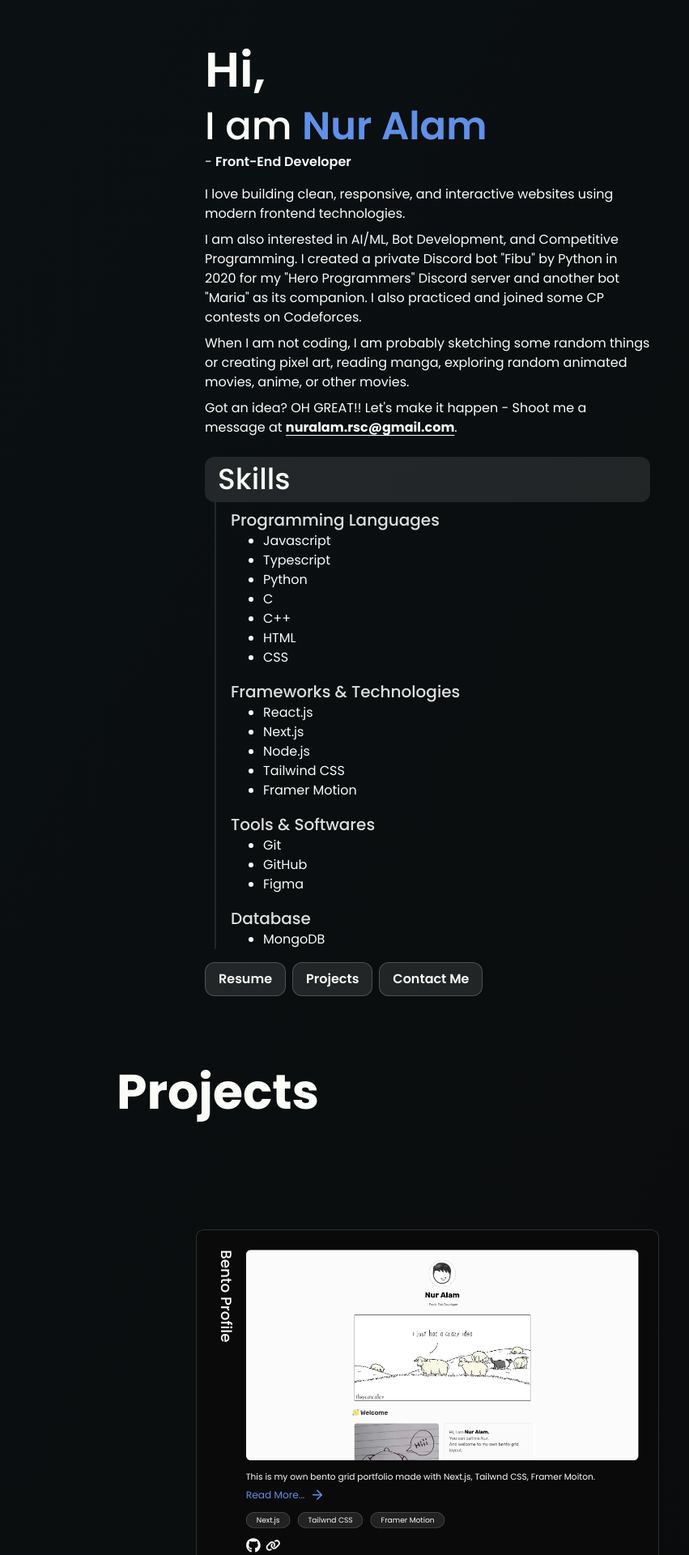
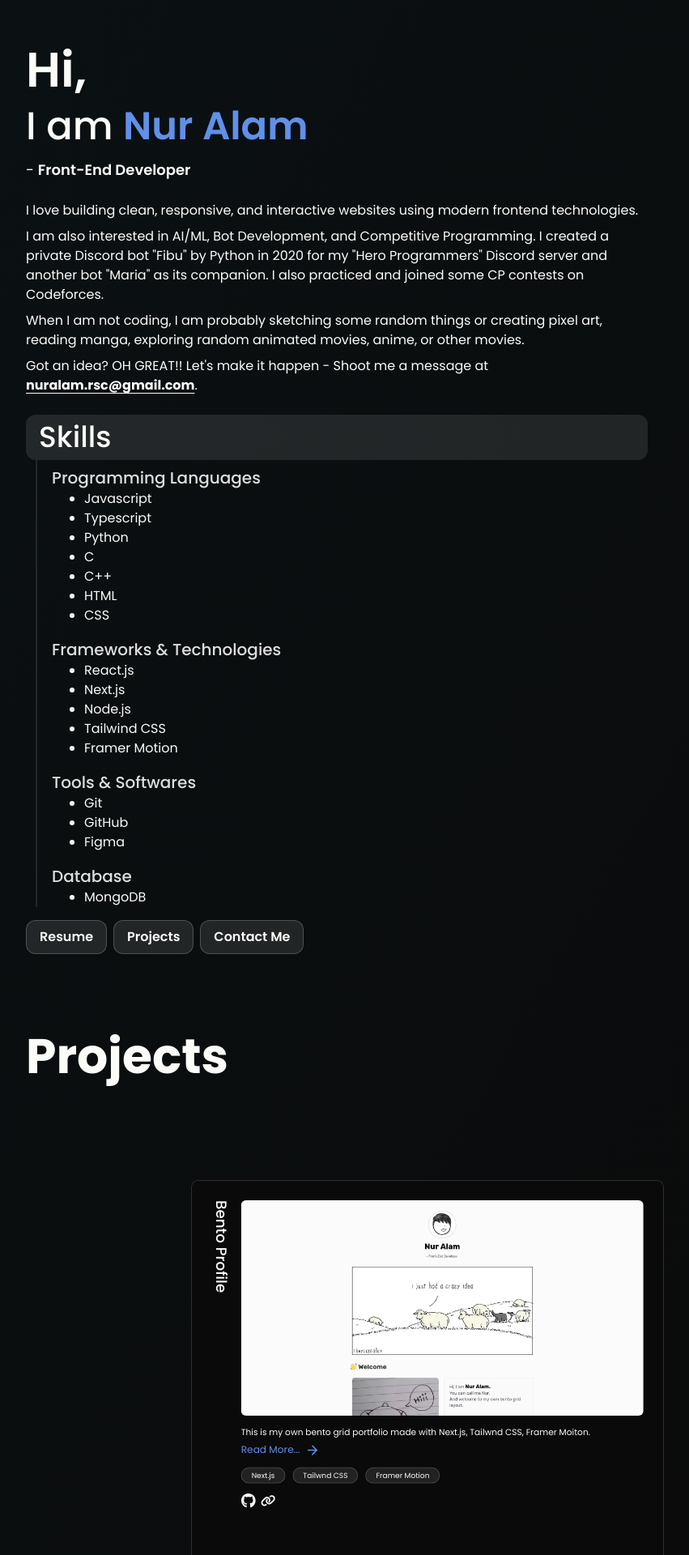
Before and after one commit to NurAlam123/natrium, a Next.js app: page / in a window 1280 px wide. Shown: the part 760-2680 px from the top of the page at 81% size, without its empty margins (112-963 px from the left). Built offline with nearby package versions, Linux system fonts and the light colour scheme.

Commit message:
fix: fix some style

```diff
--- a/src/app/page.tsx
+++ b/src/app/page.tsx
@@ -6,9 +6,11 @@
     <>
       <main className="max-w-screen-2xl mx-auto">
         <Hero />
-        <About />
-        <Projects />
-        <Contact />
+        <section className="max-w-screen-lg mx-auto">
+          <About />
+          <Projects />
+          <Contact />
+        </section>
         {/* React Hot Toast */}
         <Toaster position="top-center" reverseOrder={false} />
       </main>
--- a/src/components/About/Description.tsx
+++ b/src/components/About/Description.tsx
@@ -5,7 +5,7 @@
   return (
     <>
       {/* Description */}
-      <div className="max-w-[550px] mb-6 space-y-2 mx-auto">
+      <div className="max-w-screen-md mb-6 space-y-2">
         <SlideIn>
           <p className="text-secondary">
             I love building clean, responsive, and interactive websites using
--- a/src/components/About/Greetings.tsx
+++ b/src/components/About/Greetings.tsx
@@ -10,7 +10,7 @@
           <h2 className="mb-4 font-semibold">Hi,</h2>
         </SlideIn>
         <SlideIn>
-          <h3 className="mb-2 font-medium">
+          <h3 className="mb-4 font-medium">
             I am{" "}
             <span className="text-blue font-semibold">
               Nur Alam<span className="animate-ping">.</span>
@@ -18,7 +18,7 @@
           </h3>
         </SlideIn>
         <SlideIn>
-          <p className="text-daisy mb-4">
+          <p className="text-daisy mb-6 text-lg">
             {/* A Web Developer - Currently learning{" "}
               <strong>Web Development</strong> */}
             - <strong className="font-semibold">Front-End Developer</strong>
--- a/src/components/About/Skills.tsx
+++ b/src/components/About/Skills.tsx
@@ -4,7 +4,7 @@
 const Skills = () => {
   return (
     <div>
-      <div className=" w-full bg-dark-1  rounded-xl px-4 py-2 relative">
+      <div className=" w-full max-w-screen-md  bg-dark-1  rounded-xl px-4 py-2 relative">
         <h4>Skills</h4>
       </div>
       <div className="relative text-daisy">
@@ -41,7 +41,7 @@
 
 const ListItem = ({ children }: { children: React.ReactNode }) => {
   return (
-    <li className="list-item hover:text-blue hover:font-bold transition duration-700 w-fit">
+    <li className="list-item hover:text-blue hover:font-medium transition duration-700 w-fit">
       {children}
     </li>
   );
--- a/src/components/Projects/ProjectCard.tsx
+++ b/src/components/Projects/ProjectCard.tsx
@@ -47,11 +47,11 @@
     <motion.section
       style={{
         scale,
-        top: `calc(10% + ${index * 20}px)`,
+        top: `calc(5% + ${index * 20}px)`,
       }}
-      className="sticky mb-2 h-svh"
+      className="sticky mb-4"
     >
-      <div className="p-4 md:p-8 mt-4 h-[424px] md:h-[640px] bg-dark border border-dark-2 rounded-xl flex gap-4 max-w-screen-md mx-auto">
+      <div className="p-4 md:p-8 mt-4 h-[428px] md:h-[640px] bg-dark border border-dark-2 rounded-xl flex gap-4 max-w-screen-md mx-auto">
         <div className="w-8">
           <Link
             href={"#"}
@@ -69,7 +69,7 @@
             height={720}
           />
           <div className="space-y-2">
-            <p className="text-sm line-clamp-1">{description}</p>
+            <p className="text-sm line-clamp-3">{description}</p>
             <Link className="inline-flex gap-2 text-blue" href={"#"}>
               Read More...
               <ArrowRight />
--- a/src/sections/About.tsx
+++ b/src/sections/About.tsx
@@ -7,7 +7,7 @@
 
 const About = () => {
   return (
-    <section className="flex justify-center m-4 mb-12" id="about">
+    <section className="m-4 mb-12" id="about">
       <div className="overflow-hidden">
         <div>
           <Greetings />
--- a/src/sections/Contact.tsx
+++ b/src/sections/Contact.tsx
@@ -15,7 +15,7 @@
     <motion.section
       id="contact"
       ref={containerRef}
-      className="flex justify-center items-center relative mx-4 h-svh"
+      className="flex justify-center relative mx-4 py-16"
       style={{
         opacity: scrollYProgress,
       }}
--- a/src/sections/Hero.tsx
+++ b/src/sections/Hero.tsx
@@ -3,7 +3,7 @@
 
 const Hero = () => {
   return (
-    <section className="h-screen flex justify-center items-center relative">
+    <section className="h-[100svh] lg:h-screen flex justify-center items-center relative">
       <div>
         <NameAndAddress />
         <HeroNavigation />
--- a/src/sections/Projects.tsx
+++ b/src/sections/Projects.tsx
@@ -15,10 +15,9 @@
   });
 
   return (
-    <section id="projects" className="mx-4 py-10">
-      <div className="max-w-screen-md mx-auto">
+    <section id="projects" className="mx-4 py-12">
       <h2 className="mb-6">Projects</h2>
-        <div className="p-2 flex gap-12 flex-col">
+      <div className="md:p-2 flex gap-4 flex-col">
         {projects.map((project, index) => (
           <ProjectCard
             key={project.title}
@@ -34,7 +33,6 @@
           />
         ))}
       </div>
-      </div>
     </section>
   );
 };
```
Lines whose indentation alone changed are shown as unchanged.
